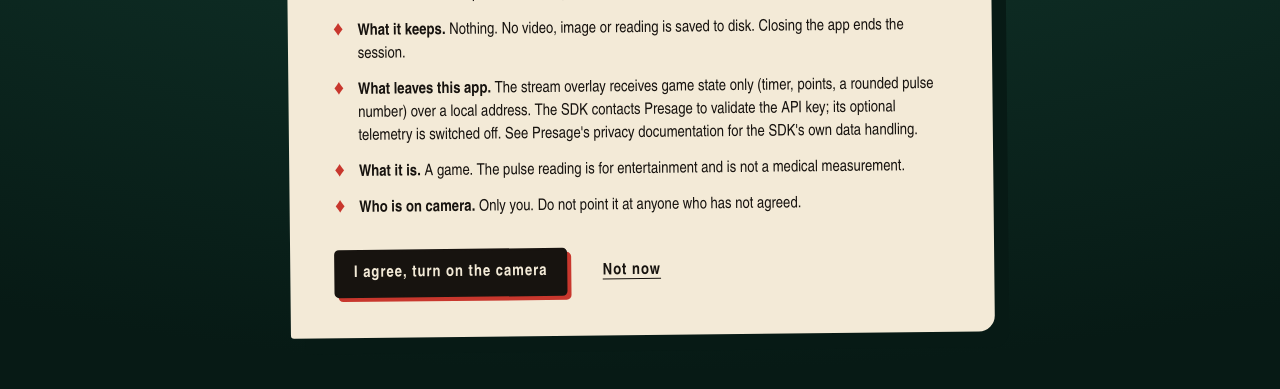
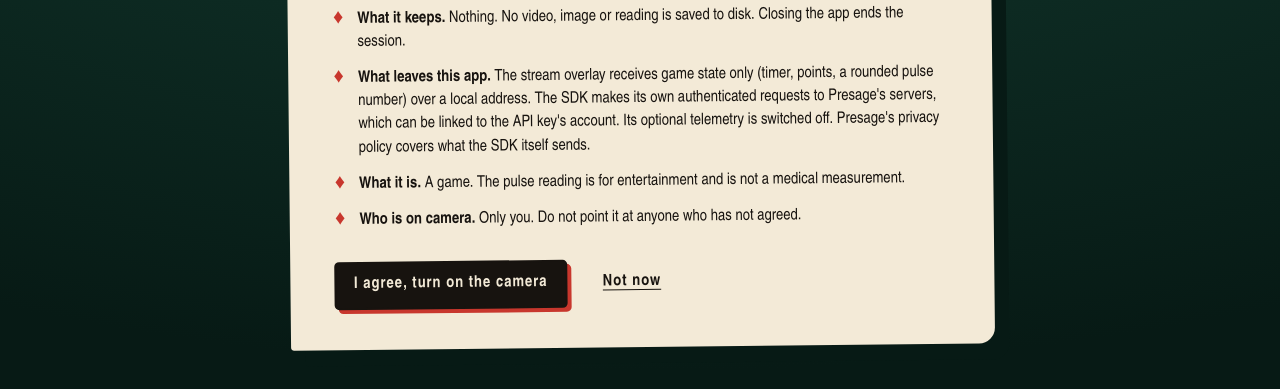
Before and after one commit to Rustam335/poker-face, an Electron app: page src/control/index.html in a window 1280 px wide. Shown: the part 349-738 px from the top of the page. Drawn offline with Linux system fonts and the light colour scheme; no server answers.

Commit message:
docs: state precisely what is known about SDK network requests
Consent screen and README no longer imply the SDK only validates the
key. Adds retention/deletion and AI-service disclosures.

```diff
--- a/src/control/index.html
+++ b/src/control/index.html
@@ -15,7 +15,7 @@
       <ul class="consent-list">
         <li><strong>What it uses.</strong> Your webcam, analysed by the Presage SmartSpectra SDK running on this computer, to estimate facial expression and a pulse reading.</li>
         <li><strong>What it keeps.</strong> Nothing. No video, image or reading is saved to disk. Closing the app ends the session.</li>
-        <li><strong>What leaves this app.</strong> The stream overlay receives game state only (timer, points, a rounded pulse number) over a local address. The SDK contacts Presage to validate the API key; its optional telemetry is switched off. See Presage's privacy documentation for the SDK's own data handling.</li>
+        <li><strong>What leaves this app.</strong> The stream overlay receives game state only (timer, points, a rounded pulse number) over a local address. The SDK makes its own authenticated requests to Presage's servers, which can be linked to the API key's account. Its optional telemetry is switched off. Presage's privacy policy covers what the SDK itself sends.</li>
         <li><strong>What it is.</strong> A game. The pulse reading is for entertainment and is not a medical measurement.</li>
         <li><strong>Who is on camera.</strong> Only you. Do not point it at anyone who has not agreed.</li>
       </ul>
```
Also changed, not shown: README.md, 1 other file.
